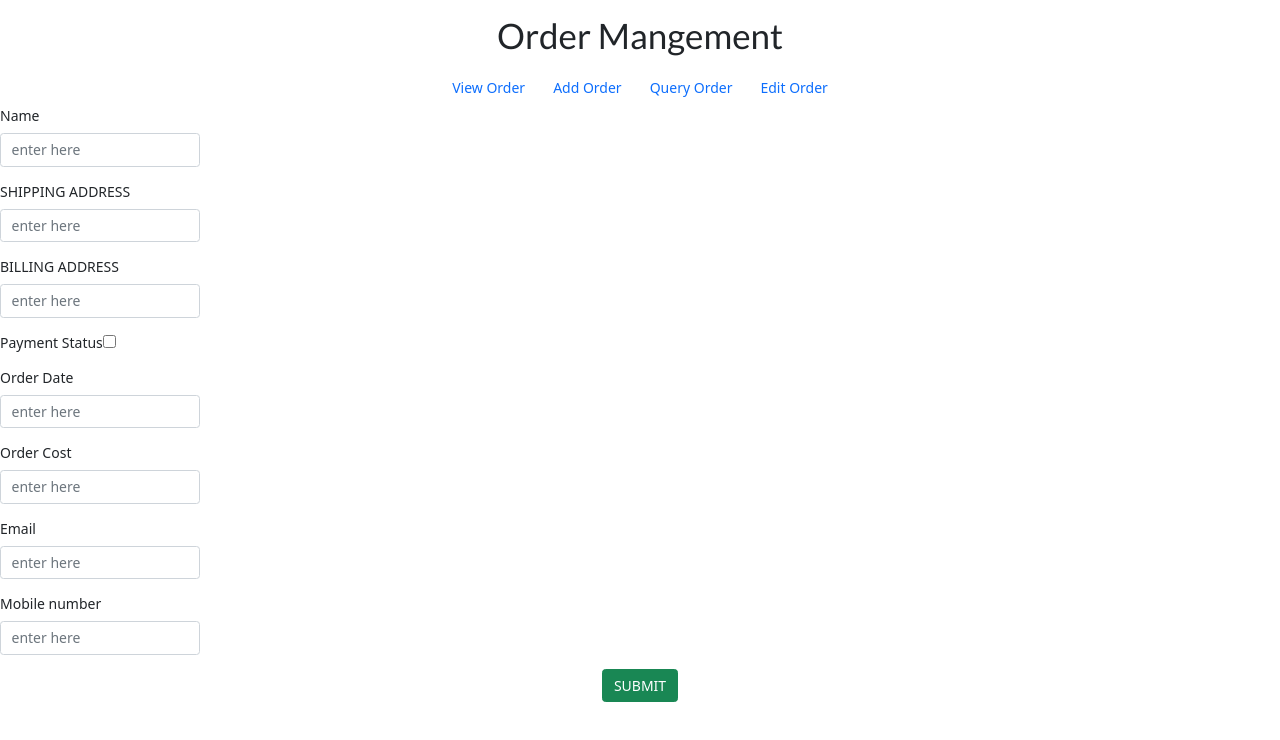
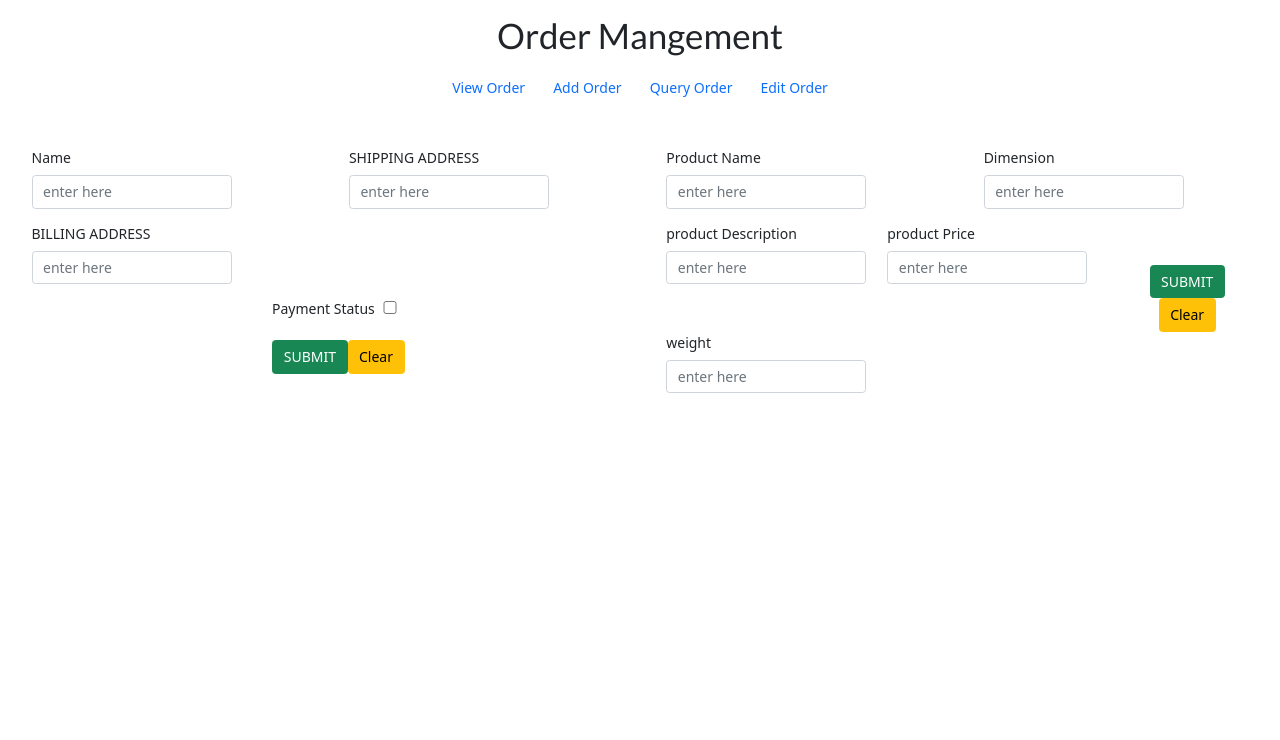
Before and after one commit to udit29saini/Frontend-orderservice, a React (Create React App) app: page /add-order in a window 1280 px wide. Shown: the top 740 px of the page. Built offline with nearby package versions, Linux system fonts and the light colour scheme.

Commit message:
final commit

```diff
--- a/src/components/OrderManagement/AddOrder.js
+++ b/src/components/OrderManagement/AddOrder.js
@@ -3,24 +3,16 @@ import { Container, Form, FormGroup, Input, Label,Button } from 'reactstrap'
 import { useState } from 'react';
 import axios from 'axios';
 import base_url from './Api';
+import { Col, FormControl, Row, } from 'react-bootstrap';
 
 const AddOrder = () => {
 
      const [order, setOrder] = useState({});
-     useEffect(()=>{
-        document.title="add order";
 
-                },[]);
+     useEffect(()=>{document.title="add order"; },[]);
 
-     const [products,setProducts]=useState([
-        {
-            "name": "prod1",
-            "dimension": 3.55,
-            "productDescription": "Fashion1",
-            "productPrice": 100.01,
-            "weight": 101.0
-        }]
-      );
+     const [products,setProducts]=useState([]);
+    const [createP, setCreateP]=useState({});
 
       const postData=(data)=>{axios.post(`${base_url}/createorder`, data).then(
         (response)=>{
@@ -33,30 +25,48 @@ const AddOrder = () => {
 
       const [status, setPaymentStatus]=useState(false);
 
+      const hForm=(e)=>{
+        products.push(createP);
+        console.log("hello",products);
+        e.preventDefault();
+
+
+    }
+
+
+
     const handleForm=(e)=>{
 
         postData(order);
         console.log(JSON.stringify(order));
         e.preventDefault();
     }
+
      const createObj =()=>{setOrder({...order,products})
+                            setProducts([]);
     }
 
 
     return (
+        <div>
+        <Row>
+            <Col className="ps-5" >
             <div >
-       <Form onSubmit={handleForm}>
-           <FormGroup>
-               <Label>Name</Label>
+       <Form  onSubmit={handleForm}>
+       <Row  className="mt-5">
+       <Col ><FormGroup>
+               <Label >Name</Label>
                <Input
+               required
                id="nameCustomer"
                name="nameCustomer"
                placeholder="enter here"
                type="text" style={{width: 200}}
                onChange={(e)=>{setOrder({...order,nameCustomer: e.target.value})}}
                />
-           </FormGroup>
-           <FormGroup>
+           </FormGroup ></Col>
+
+           <Col className="ms-7"><FormGroup>
                <Label>SHIPPING ADDRESS</Label>
                <Input
                id="	shipping address"
@@ -65,8 +75,8 @@ const AddOrder = () => {
                type="text" style={{width: 200}}
                onChange={(e)=>{setOrder({...order, billingAddress: e.target.value})}}
                />
-           </FormGroup>
-           <FormGroup>
+           </FormGroup></Col>
+           <Col><FormGroup>
                <Label>BILLING ADDRESS</Label>
                <Input
                id="shippingAddress"
@@ -75,61 +85,100 @@ const AddOrder = () => {
                type="text" style={{width: 200}}
                onChange={(e)=>{setOrder({...order,shippingAddress: e.target.value})}}
                />
-           </FormGroup>
-
-           <FormGroup>
+           </FormGroup></Col>
+           <Col className="text-center mb-2" sm="15"><FormGroup >
                <label>Payment Status</label>
                 <input
+                style={{width: 30}}
+
                 type="checkbox"
                 name="subscription"
                  onChange={(e)=>{setOrder({...order, paymentStatus: e.target.checked})}}
-      />
-           </FormGroup>
-           <FormGroup>
-               <Label>Order Date</Label>
+      /></FormGroup></Col>
+      <br /><br />
+                <Container className="text-center">
+               <Button type='submit' onClick={createObj} color="success">SUBMIT</Button>
+               <Button type='reset' color="warning " >Clear</Button>
+           </Container>
+
+           </Row>
+           </Form>
+           </div>
+
+            </Col>
+
+
+
+            <Col className="mt-5">
+           <div >
+        <Form onSubmit={hForm}>
+            <Row>
+          <Col> <FormGroup>
+               <Label>Product Name</Label>
                <Input
-               id="	order date"
-               name="order date"
+               id="name"
+               name="name"
                placeholder="enter here"
                type="text" style={{width: 200}}
-               onChange={(e)=>{setOrder({...order, billingAddress: e.target.value})}}
+               onChange={(e)=>{setCreateP({...createP, name: e.target.value})}}
                />
-           </FormGroup>
-           <FormGroup>
-               <Label>Order Cost</Label>
+           </FormGroup></Col>
+          <Col > <FormGroup>
+               <Label>Dimension</Label>
                <Input
-               id="	order cost"
-               name="order cost"
+               id="dimension"
+               name="dimension"
                placeholder="enter here"
                type="text" style={{width: 200}}
-               onChange={(e)=>{setOrder({...order, billingAddress: e.target.value})}}
+               onChange={(e)=>{setCreateP({...createP, dimension: e.target.value})}}
                />
-           </FormGroup>
-           <FormGroup>
-               <Label>Email</Label>
+           </FormGroup></Col>
+          <Col > <FormGroup>
+               <Label>product Description</Label>
                <Input
                id="	email"
                name="email"
                placeholder="enter here"
                type="text" style={{width: 200}}
-               onChange={(e)=>{setOrder({...order, billingAddress: e.target.value})}}
+               onChange={(e)=>{setCreateP({...createP, productDescription: e.target.value})}}
                />
-           </FormGroup>
-           <FormGroup>
-               <Label>Mobile number</Label>
+           </FormGroup></Col>
+          <Col > <FormGroup >
+               <Label>product Price</Label>
                <Input
-               id="	mobile number"
-               name="mobile number"
+               id="	productPrice"
+               name="productPrice"
                placeholder="enter here"
                type="text" style={{width: 200}}
-               onChange={(e)=>{setOrder({...order, billingAddress: e.target.value})}}
+               onChange={(e)=>{setCreateP({...createP, productPrice: e.target.value})}}
                />
-           </FormGroup>
+           </FormGroup></Col>
 
-           <Container className="text-center">
-               <Button type='submit' onClick={createObj} color="success">SUBMIT</Button>
+           <Col className="mt-5 me-3">
+           <Container className="text-center" >
+               <Button type='submit' color="success">SUBMIT</Button>
+               <Button type='reset' color="warning ml-2" >Clear</Button>
            </Container>
+           </Col>
+
+          <Col > <FormGroup>
+               <Label>weight</Label>
+               <Input
+               id="weight"
+               name="weight"
+               placeholder="enter here"
+               type="text" style={{width: 200}}
+               onChange={(e)=>{setCreateP({...createP, weight: e.target.value})}}
+               />
+           </FormGroup></Col>
+
+           </Row>
            </Form>
+
+           </ div>
+
+           </Col>
+           </Row>
        </div>
     )
 }
--- a/src/components/OrderManagement/AllOrder.js
+++ b/src/components/OrderManagement/AllOrder.js
@@ -30,7 +30,7 @@ const AllOrder = () => {
         console.log("state",orders);
 
     return (
-        <div><Row>
+        <div><Row >
 
             {orders.length>0? orders.map((o)=>
 
--- a/src/components/OrderManagement/Order.js
+++ b/src/components/OrderManagement/Order.js
@@ -1,5 +1,5 @@
 import React from 'react'
-import { Card,Col,CardTitle,Button, Modal, } from 'reactstrap'
+import { Card,Col,CardTitle,Button, Modal, CardHeader, } from 'reactstrap'
 import 'bootstrap/dist/css/bootstrap.min.css';
 import AddOrder from './AddOrder';
 import AddModal from './AddModal';
@@ -23,15 +23,15 @@ const Order = ( props ) => {
     return (
       <>
             <Col sm="4">
-  <Card body >
+  <Card body  color = 'warning' >
   <br />
-  <CardTitle >Order ID: {props.order.orderId}</CardTitle>
+  <CardHeader className="text-center">Order ID: {props.order.orderId}</CardHeader>
+  <CardTitle >NAME: {props.order.nameCustomer}</CardTitle>
   <CardTitle >Email ID: {props.order.email}</CardTitle>
-    <CardTitle >NAME: {props.order.nameCustomer}</CardTitle>
     <CardTitle >MOBILE NO: {props.order.mobileNumber}</CardTitle>
     <CardTitle >SHIPPING ADDRESS: {props.order.shippingAddress}</CardTitle>
     <CardTitle >BILLING ADDRESS: {props.order.billingAddress}</CardTitle>
-    <CardTitle >PAYMENT STATUS: {props.order.paymentStatus}</CardTitle>
+    <CardTitle >PAYMENT STATUS: {props.order.paymentStatus.toString()}</CardTitle>
     <CardTitle >order date: {props.order.orderDate}</CardTitle>
     <CardTitle >order cost: {props.order.orderCost}</CardTitle>
 
--- a/src/components/OrderManagement/QueryOrder.js
+++ b/src/components/OrderManagement/QueryOrder.js
@@ -48,13 +48,15 @@ const QueryOrder = () => {
 
 
     return (
-        <div>
+        <div >
         <Form onSubmit={handleForm}>
-        <FormGroup>
+          <div className="text-center">
+        <FormGroup >
     <Label for="exampleSelect">
-      Select
+      Query Category:
     </Label>
-    <Input
+    <Input className="text-center"
+    style={{width: 300, marginLeft:600}}
       id="exampleSelect"
       name="select"
       type="select"
@@ -67,7 +69,7 @@ const QueryOrder = () => {
         Billing_Address
       </option>
       <option>
-        Address
+        Shipping_Address
       </option>
       <option>
         Payment
@@ -77,12 +79,13 @@ const QueryOrder = () => {
       </option>
 
     </Input>
-  </FormGroup>
-  <FormGroup>
+  </FormGroup></div>
+  <FormGroup className="text-center">
     <Label for="criteria">
-      Criteria
+      Query Parameter:
     </Label>
     <Input
+    style={{width: 300, marginLeft:600}}
       id="criteria"
       name="criteria"
       placeholder="Query criteria"
```
Also changed, not shown: 1 other file (tests, documents, lock files or other folders). Lines whose indentation alone changed are shown as unchanged.
